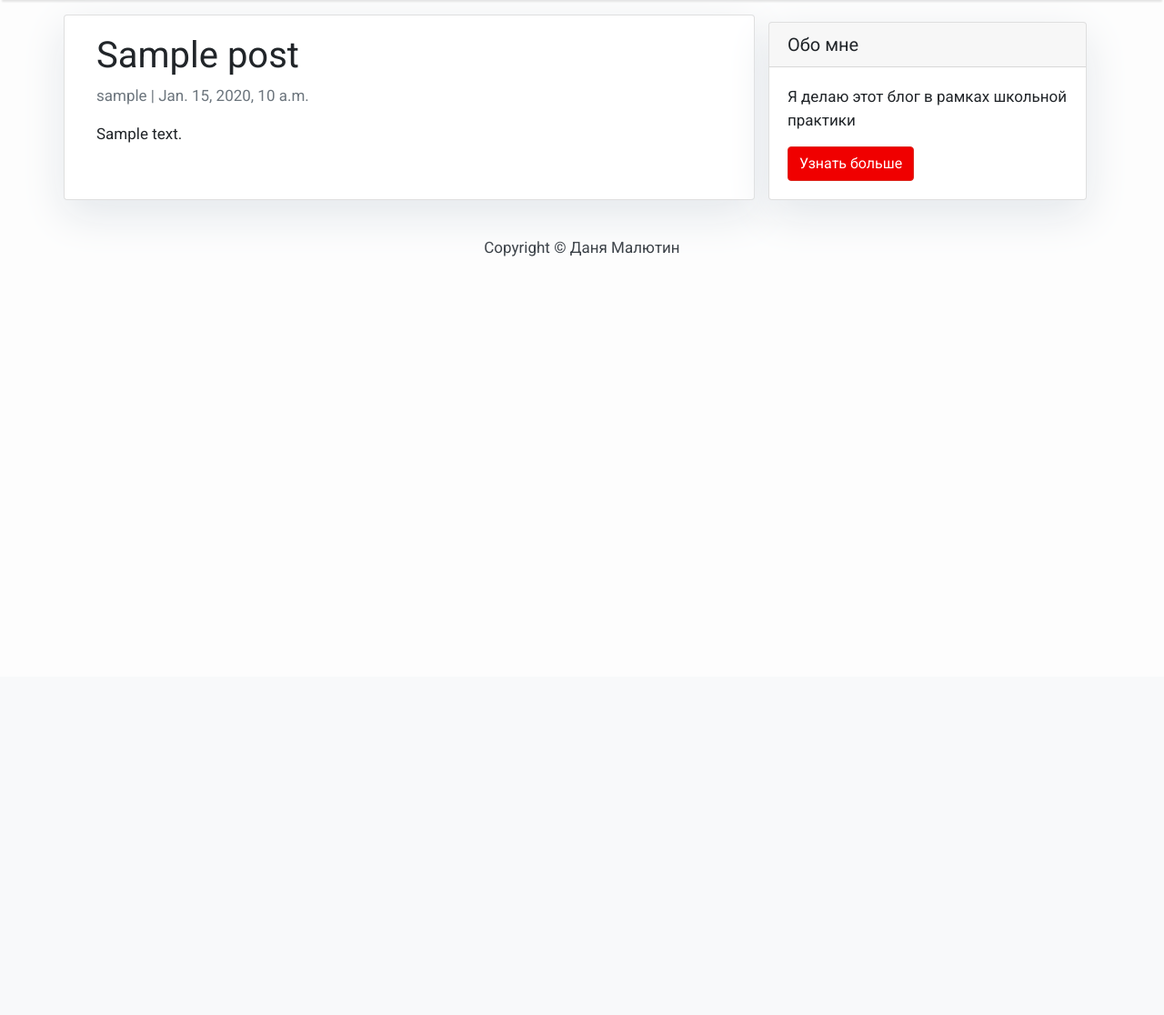
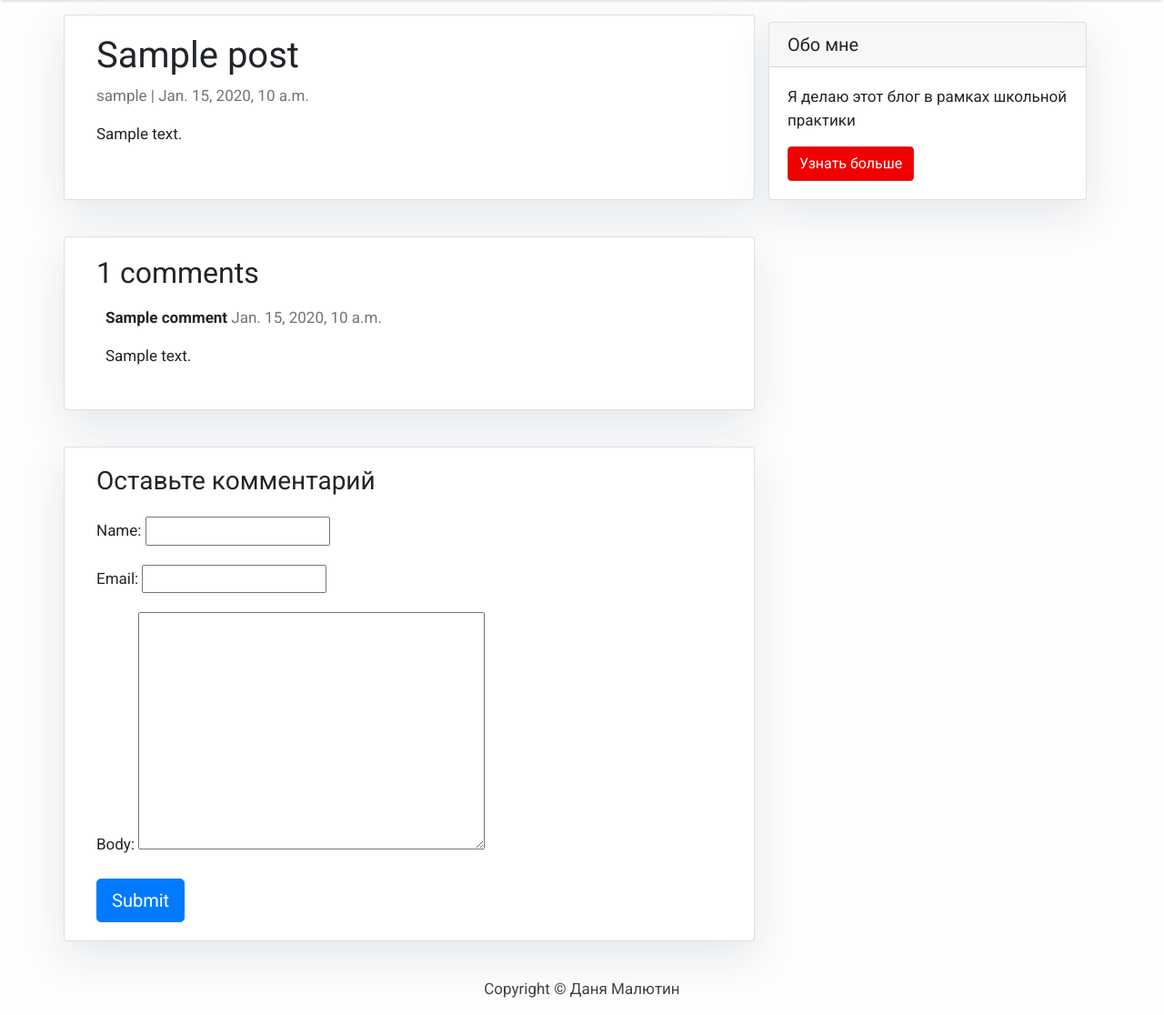
Before and after one commit to hqdiwka/plov, a Django app: a page that uses mysite/templates/post_detail.html in a window 1280 px wide. Shown: the part 56-1172 px from the top of the page at 91% size. Before the commit the page ends 338 px from the top, so only its background shows below. Run offline with Django 3.2, Linux system fonts and the light colour scheme; tables that the repository leaves empty hold one stand-in row (values such as "Sample post"); some libraries are stand-ins or nearby versions.

Commit message:
Система комментариев

```diff
--- /dev/null
+++ b/mysite/blog/forms.py
@@ -0,0 +1,8 @@
+from .models import Comment
+from django import forms
+
+
+class CommentForm(forms.ModelForm):
+    class Meta:
+        model = Comment
+        fields = ('name', 'email', 'body')
--- a/mysite/blog/models.py
+++ b/mysite/blog/models.py
@@ -21,3 +21,17 @@ class Post(models.Model):
 
     def __str__(self):
         return self.title
+
+class Comment(models.Model):
+    post = models.ForeignKey(Post,on_delete=models.CASCADE,related_name='comments')
+    name = models.CharField(max_length=80)
+    email = models.EmailField()
+    body = models.TextField()
+    created_on = models.DateTimeField(auto_now_add=True)
+    active = models.BooleanField(default=True)
+
+    class Meta:
+        ordering = ['created_on']
+
+    def __str__(self):
+        return 'Comment {} by {}'.format(self.body, self.name)
--- a/mysite/blog/urls.py
+++ b/mysite/blog/urls.py
@@ -3,5 +3,5 @@ from django.urls import path
 
 urlpatterns = [
     path('', views.PostList.as_view(), name='home'),
-    path('<slug:slug>/', views.PostDetail.as_view(), name='post_detail'),
+    path('<slug:slug>/', views.post_detail, name='post_detail')
 ]
--- a/mysite/blog/views.py
+++ b/mysite/blog/views.py
@@ -1,11 +1,33 @@
 from django.views import generic
 from .models import Post
+from .forms import CommentForm
+from django.shortcuts import render, get_object_or_404
+
+def post_detail(request, slug):
+    template_name = 'post_detail.html'
+    post = get_object_or_404(Post, slug=slug)
+    comments = post.comments.filter(active=True)
+    new_comment = None
+    # Comment posted
+    if request.method == 'POST':
+        comment_form = CommentForm(data=request.POST)
+        if comment_form.is_valid():
+
+            # Create Comment object but don't save to database yet
+            new_comment = comment_form.save(commit=False)
+            # Assign the current post to the comment
+            new_comment.post = post
+            # Save the comment to the database
+            new_comment.save()
+    else:
+        comment_form = CommentForm()
+
+    return render(request, template_name, {'post': post,
+                                           'comments': comments,
+                                           'new_comment': new_comment,
+                                           'comment_form': comment_form})
 
 
 class PostList(generic.ListView):
     queryset = Post.objects.filter(status=1).order_by('-created_on')
     template_name = 'index.html'
-
-class PostDetail(generic.DetailView):
-    model = Post
-    template_name = 'post_detail.html'
--- a/mysite/templates/post_detail.html
+++ b/mysite/templates/post_detail.html
@@ -4,13 +4,41 @@
   <div class="row">
     <div class="col-md-8 card mb-4  mt-3 left  top">
       <div class="card-body">
-        <h1>{% block title %} {{ object.title }} {% endblock title %}</h1>
+        <h1>{% block title %} {{ post.title }} {% endblock title %}</h1>
         <p class=" text-muted">{{ post.author }} | {{ post.created_on }}</p>
-        <p class="card-text ">{{ object.content | safe }}</p>
+        <p class="card-text ">{{ post.content | safe }}</p>
       </div>
     </div>
     {% block sidebar %} {% include 'sidebar.html' %} {% endblock sidebar %}
+
+    <div class="col-md-8 card mb-4  mt-3 ">
+      <div class="card-body">
+        <!-- comments -->
+        <h2>{{ comments.count }} comments</h2>
+
+        {% for comment in comments %}
+        <div class="comments" style="padding: 10px;">
+          <p class="font-weight-bold">
+            {{ comment.name }}
+            <span class=" text-muted font-weight-normal">
+              {{ comment.created_on }}
+            </span>
+          </p>
+          {{ comment.body | linebreaks }}
+        </div>
+        {% endfor %}
+      </div>
+    </div>
+    <div class="col-md-8 card mb-4  mt-3 ">
+      <div class="card-body">
+        <h3>Оставьте комментарий</h3>
+        <form method="post" style="margin-top: 1.3em;">
+          {{ comment_form.as_p }}
+          {% csrf_token %}
+          <button type="submit" class="btn btn-primary  btn-lg">Submit</button>
+        </form>
+      </div>
+    </div>
   </div>
 </div>
-
 {% endblock content %}
```
Also changed, not shown: mysite/blog/admin.py (+11 -1 lines), mysite/blog/migrations/0002_comment.py (added), mysite/blog/migrations/0003_alter_comment_active.py (added).
